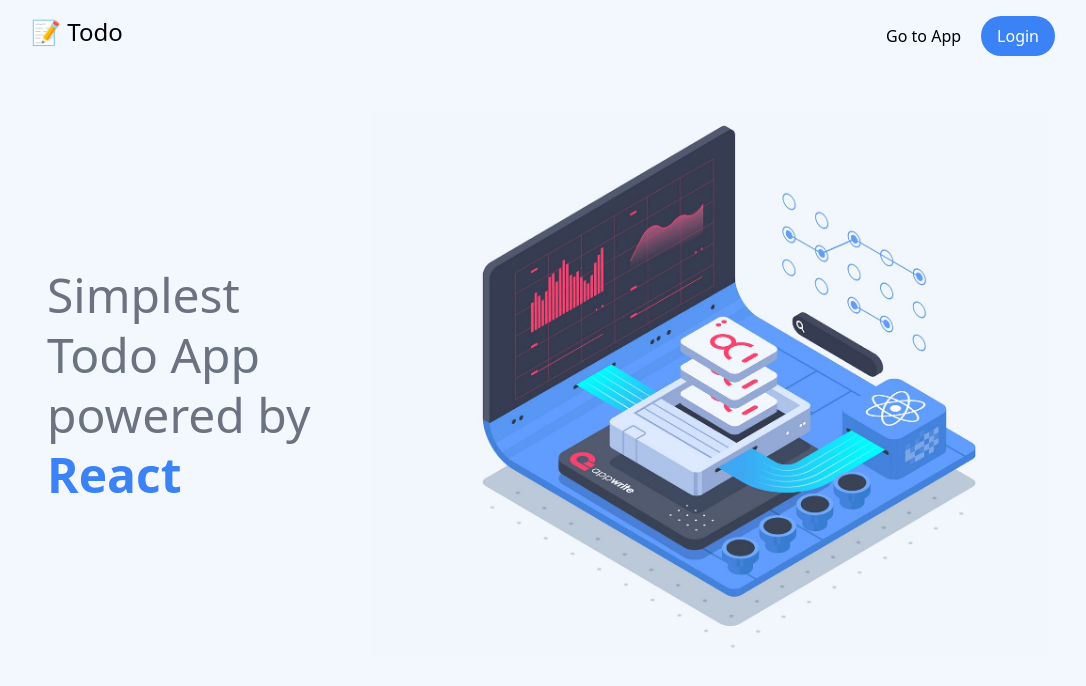
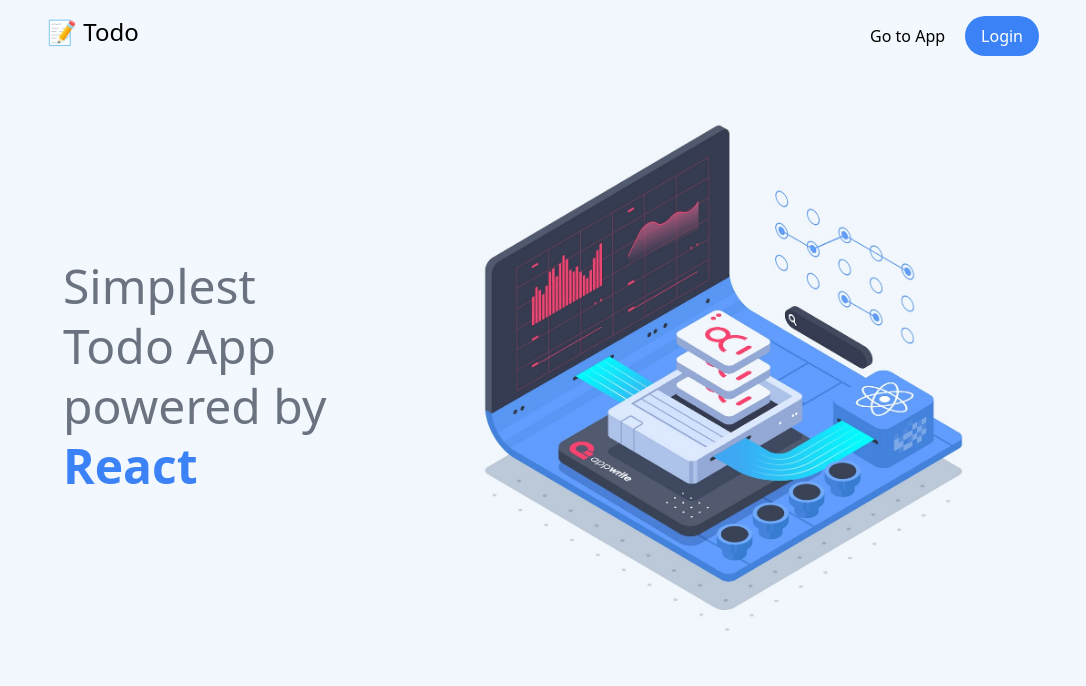
Before and after one commit to bazsup/todoapp-2024, a React (Vite) app: page / in a window 1280 px wide. Shown: the top 686 px of the page, without its empty margins (97-1183 px from the left). Built offline with nearby package versions, Linux system fonts and the light colour scheme.

Commit message:
add horizontal padding

```diff
--- a/src/App.tsx
+++ b/src/App.tsx
@@ -49,7 +49,7 @@ function Layout() {
   return (
     <>
       <Navbar />
-      <main className="max-w-screen-lg mx-auto pt-10">
+      <main className="max-w-screen-lg mx-auto pt-10 px-4">
         <Outlet />
       </main>
     </>
--- a/src/components/Navbar.tsx
+++ b/src/components/Navbar.tsx
@@ -3,7 +3,7 @@ import { Link } from "react-router-dom";
 function Navbar() {
   return (
     <nav>
-      <div className="max-w-screen-lg text-right mx-auto flex justify-between py-4">
+      <div className="max-w-screen-lg text-right mx-auto flex justify-between py-4 px-4">
         <Link to="/" className="items-center text-2xl">
           📝 Todo
         </Link>
```
